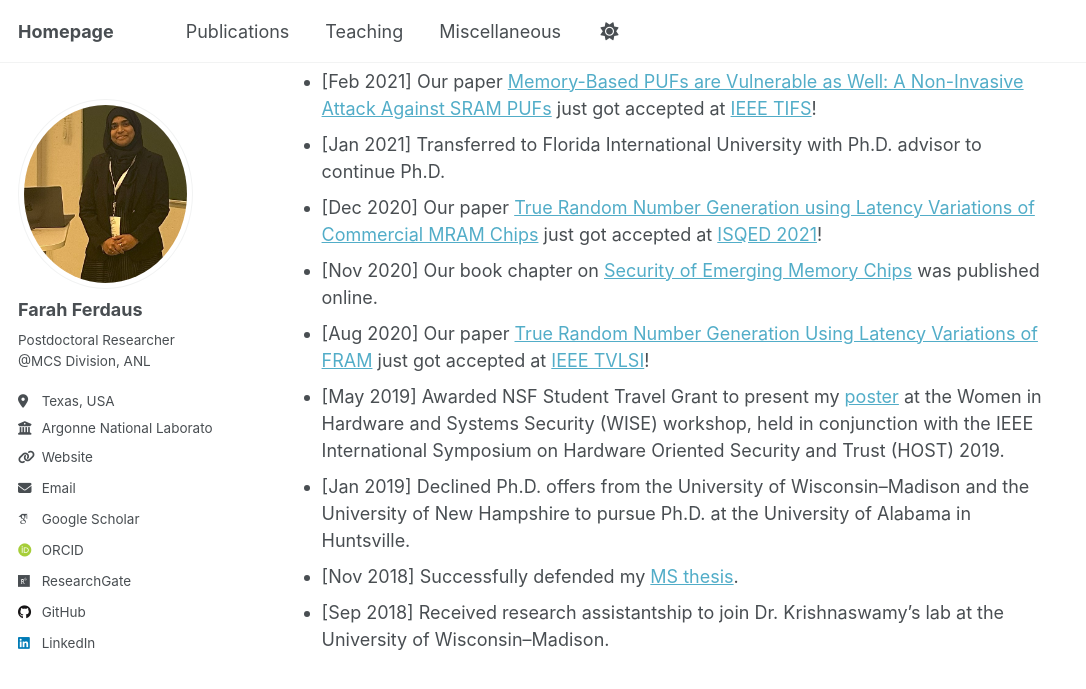
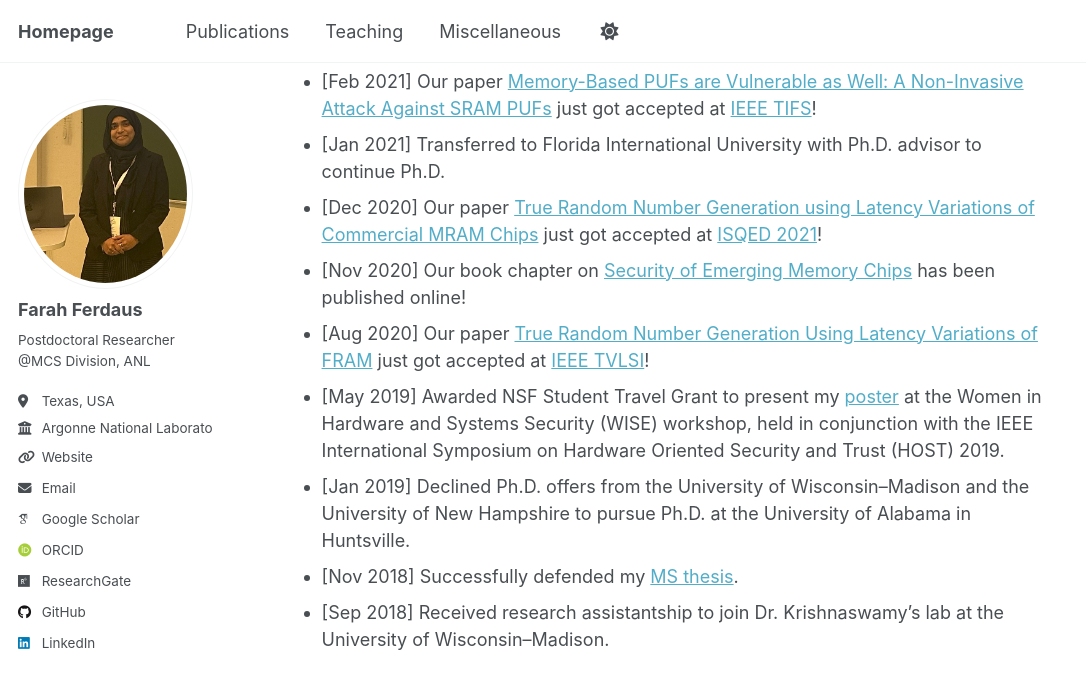
Before and after one commit to fferdaus/fferdaus.github.io, a Jekyll site: the page built from _pages/about.md, in a window 1280 px wide and 900 px high, scrolled down 3091 px. Shown: the top 689 px of the window, without its empty margins (0-1086 px from the left). Built offline with Jekyll 4.4.1, drawn with Linux system fonts in a browser that asks for light colours; some web fonts are replaced.

Commit message:
Update about.md

```diff
--- a/_pages/about.md
+++ b/_pages/about.md
@@ -81,7 +81,7 @@ She has published numerous scientific articles, including journal articles, conf
 - [Feb 2021] Our paper [Memory-Based PUFs are Vulnerable as Well: A Non-Invasive Attack Against SRAM PUFs](https://ieeexplore.ieee.org/abstract/document/9502078) just got accepted at [IEEE TIFS](https://ieeexplore.ieee.org/xpl/RecentIssue.jsp?punumber=10206)!
 - [Jan 2021] Transferred to Florida International University with Ph.D. advisor to continue Ph.D.
 - [Dec 2020] Our paper [True Random Number Generation using Latency Variations of Commercial MRAM Chips](https://ieeexplore.ieee.org/abstract/document/9424346) just got accepted at [ISQED 2021](https://ieeexplore.ieee.org/document/9424342)!
-- [Nov 2020] Our book chapter on [Security of Emerging Memory Chips](https://link.springer.com/chapter/10.1007/978-3-030-64448-2_14) was published online.
+- [Nov 2020] Our book chapter on [Security of Emerging Memory Chips](https://link.springer.com/chapter/10.1007/978-3-030-64448-2_14) has been published online!
 - [Aug 2020] Our paper [True Random Number Generation Using Latency Variations of FRAM](https://ieeexplore.ieee.org/abstract/document/9194084) just got accepted at [IEEE TVLSI](https://ieeexplore.ieee.org/xpl/aboutJournal.jsp?punumber=92)!
 - [May 2019] Awarded NSF Student Travel Grant to present my [poster](https://www.researchgate.net/publication/345918574_Attesting_SRAM_Manufacturer_Toward_the_Avoidance_of_Counterfeit_SRAM) at the Women in Hardware and Systems Security (WISE) workshop, held in conjunction with the IEEE International Symposium on Hardware Oriented Security and Trust (HOST) 2019.
 - [Jan 2019] Declined Ph.D. offers from the University of Wisconsin–Madison and the University of New Hampshire to pursue Ph.D. at the University of Alabama in Huntsville.
```
